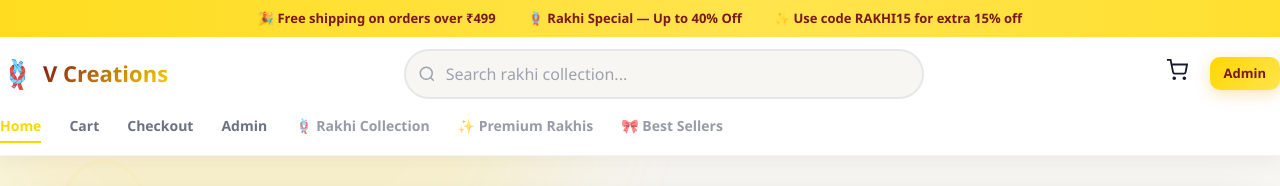
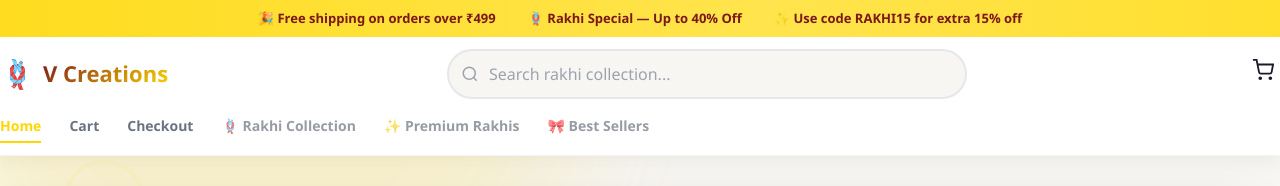
Before and after one commit to Varshith1805/v-creations, a React (Create React App) app in the folder vcreations-frontend/: page / in a window 1280 px wide. Shown: the top 186 px of the page. Built offline with nearby package versions, Linux system fonts and the light colour scheme; no server answers.

Commit message:
Hide admin link from nav (still accessible at /admin URL)

```diff
--- a/vcreations-frontend/src/App.js
+++ b/vcreations-frontend/src/App.js
@@ -43,14 +43,12 @@ function Header() {
             <svg width="22" height="22" viewBox="0 0 24 24" fill="none" stroke="currentColor" strokeWidth="2"><circle cx="9" cy="21" r="1"/><circle cx="20" cy="21" r="1"/><path d="M1 1h4l2.68 13.39a2 2 0 0 0 2 1.61h9.72a2 2 0 0 0 2-1.61L23 6H6"/></svg>
             {count > 0 && <span className="cart-badge">{count}</span>}
           </Link>
-          <Link to="/admin" className="btn btn-primary" style={{padding:"6px 14px",fontSize:"13px"}}>Admin</Link>
         </div>
       </div>
       <nav className="header-nav container">
         <Link to="/" className={location.pathname === "/" ? "nav-link active" : "nav-link"}>Home</Link>
         <Link to="/cart" className={location.pathname === "/cart" ? "nav-link active" : "nav-link"}>Cart</Link>
         <Link to="/checkout" className={location.pathname === "/checkout" ? "nav-link active" : "nav-link"}>Checkout</Link>
-        <Link to="/admin" className={location.pathname === "/admin" ? "nav-link active" : "nav-link"}>Admin</Link>
         <span className="nav-link nav-promo">🪢 Rakhi Collection</span>
         <span className="nav-link nav-promo">✨ Premium Rakhis</span>
         <span className="nav-link nav-promo">🎀 Best Sellers</span>
```
